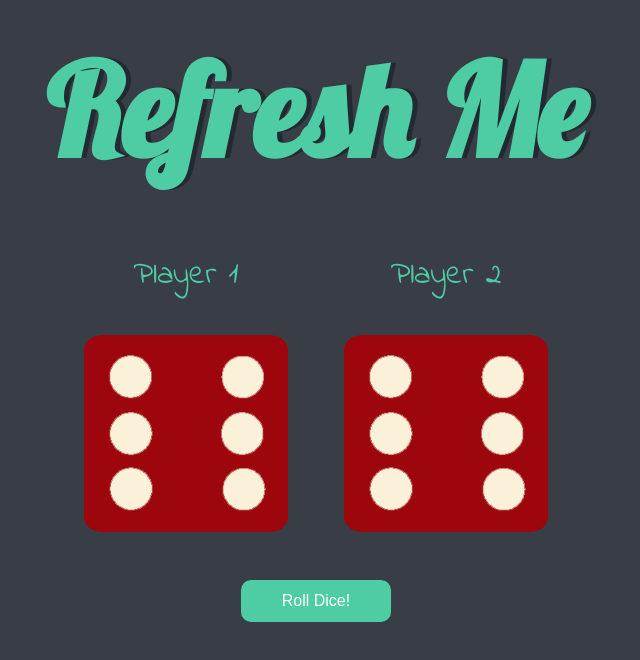
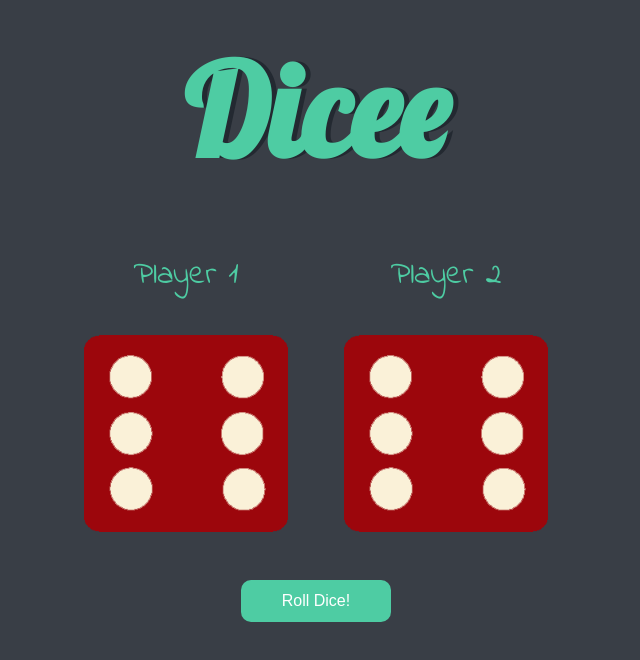
Before and after one commit to RichLlew182/Dice-Game, a plain HTML site: page index.html in a window 1280 px wide. Shown: the whole page, without its empty margins (324-964 px from the left). Drawn offline with Linux system fonts and the light colour scheme.

Commit message:
Update index.html

```diff
--- a/index.html
+++ b/index.html
@@ -12,7 +12,7 @@
 <body>
 
   <div class="container">
-    <h1>Refresh Me</h1>
+    <h1>Dicee</h1>
 
     <div class="dice">
       <p>Player 1</p>
```
